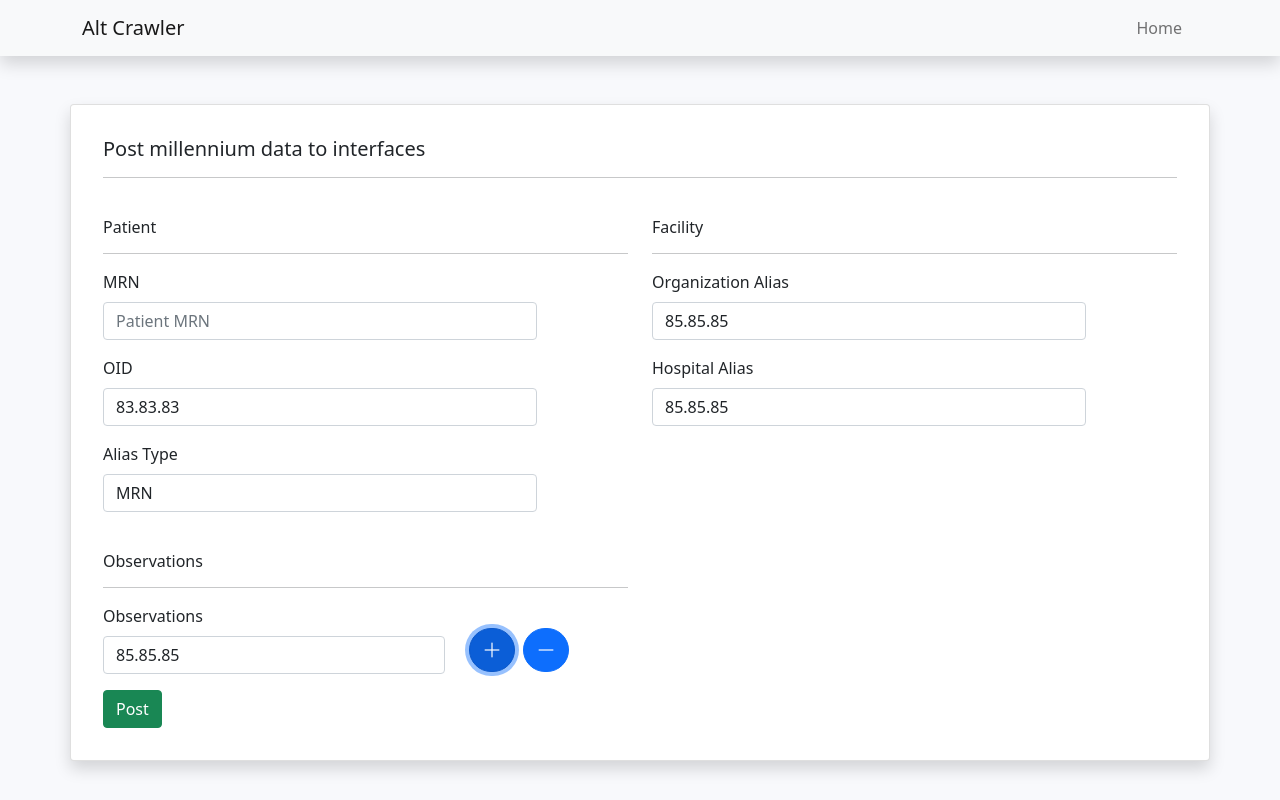
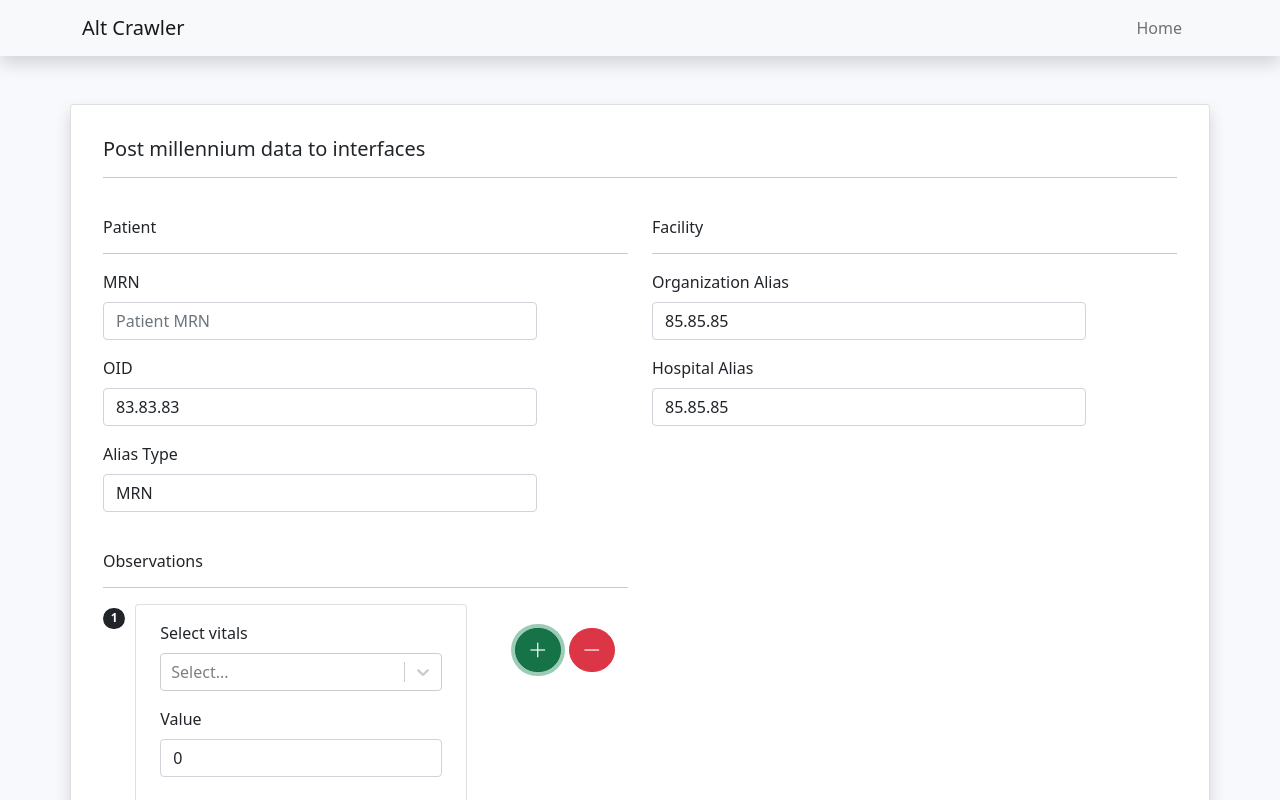
Before and after one commit to kaushikbhat07/altcrawler, a React (Create React App) app: page / in a window 1280 px wide. Both pictures are taken after a click on the button 126 px from the left and 650 px from the top of the page. Shown: the top 800 px of the page. Built offline with nearby package versions, Linux system fonts and the light colour scheme.

Commit message:
Update vitals form with react-select

```diff
--- a/src/vitals/VitalsForm.js
+++ b/src/vitals/VitalsForm.js
@@ -3,32 +3,89 @@ import Form from "react-bootstrap/Form";
 import Col from "react-bootstrap/Col";
 import Button from "react-bootstrap/Button";
 import Row from "react-bootstrap/Row";
+import Card from "react-bootstrap/Card";
+import Select from "react-select";
 
-function RenderObservationsForm({ counter, facility, handleFacilityChange }) {
+const options = [
+    { value: "chocolate", label: "Chocolate" },
+    { value: "strawberry", label: "Strawberry" },
+    { value: "vanilla", label: "Vanilla" },
+];
+
+/**
+ *	The text box/form to display when "plus" button is clicked.
+ */
+function RenderObservationsForm({
+    identifier,
+    counter,
+    facility,
+    handleFacilityChange,
+}) {
+    console.log("counter: ");
     console.log(counter);
     if (counter === 0) return <></>;
 
     return (
-        <Col md={8}>
-            <Form.Group md={12} as={Col} controlId="observationsControl">
-                <Form.Label>Observations</Form.Label>
-                <Form.Control
-                    required
-                    type="text"
-                    name="organizationAlias"
-                    placeholder="Organization Alias"
-                    onChange={handleFacilityChange}
-                    defaultValue={facility.organizationAlias}
-                />
-                <Form.Control.Feedback>Looks good!</Form.Control.Feedback>
-                <Form.Control.Feedback type="invalid">
-                    Please provide a valid Organization Alias.
-                </Form.Control.Feedback>
-            </Form.Group>
+        <Col md={9} className="mb-3">
+            <Row className="w-100">
+                <Col md={1}>
+                    <span class="badge rounded-pill bg-dark">{identifier}</span>
+                </Col>
+                <Col md={11}>
+                    <Card className="px-4 py-3 w-100">
+                        <Form.Group
+                            md={12}
+                            as={Col}
+                            controlId="observationsControl"
+                            className="mb-3"
+                        >
+                            <Form.Label>Select vitals</Form.Label>
+                            <Select
+                                options={options}
+                                name="ckilist"
+                                hasValue={true}
+                                classNamePrefix="form-control"
+                                // className="form-control"
+                            />
+                            <Form.Control.Feedback>
+                                Looks good!
+                            </Form.Control.Feedback>
+                            <Form.Control.Feedback type="invalid">
+                                Please provide a valid Organization Alias.
+                            </Form.Control.Feedback>
+                        </Form.Group>
+                        <Form.Group
+                            md={12}
+                            as={Col}
+                            controlId="validationCustom12"
+                            className="mb-3"
+                        >
+                            <Form.Label>Value</Form.Label>
+                            <Form.Control
+                                required
+                                type="text"
+                                name="resultValue"
+                                placeholder="Result Value"
+                                // onChange={handleFormChange}
+                                defaultValue={0}
+                            />
+                            <Form.Control.Feedback>
+                                Looks good!
+                            </Form.Control.Feedback>
+                            <Form.Control.Feedback type="invalid">
+                                Please provide a valid value to chart.
+                            </Form.Control.Feedback>
+                        </Form.Group>
+                    </Card>
+                </Col>
+            </Row>
         </Col>
     );
 }
 
+/**
+ * Functional component to accept form values from user
+ */
 function VitalsForm({
     form,
     handleSubmit,
@@ -38,28 +95,40 @@ function VitalsForm({
     patientAliases,
     handlePatientAliasesChange,
 }) {
+    // observations counter
     const [counter, setCounter] = useState(0);
-    const [obs, setObs] = useState([]);
+    // array of observation forms (RenderObservationsForm)
+    const [observationsFormList, setObservationsFormList] = useState([]);
 
+    /**
+     * Increase/Decrease counter of observations and add observation form to the array.
+     *
+     * TODO: Iterating 'counter'times each time counter is updated and adding observation form is not optimal.
+     * Need to work on implementing just adding/removing 1 element.
+     */
     const alterObservations = (counter) => {
         if (counter < 0) return <></>;
 
+        // increase/decrease counter
         setCounter(counter);
+
         var obs = [];
+
         for (var i = 0; i < counter; i++) {
             obs.push(
                 <RenderObservationsForm
                     key={i}
+                    identifier={i + 1}
                     counter={counter}
                     facility={facility}
                     handleFacilityChange={handleFacilityChange}
                 />
             );
         }
-        setObs(obs);
+        setObservationsFormList(obs);
     };
 
-    useEffect(() => {}, [counter, obs]);
+    useEffect(() => {}, [counter, observationsFormList]);
     return (
         <Form noValidate validated={form.validated} onSubmit={handleSubmit}>
             <Row>
@@ -190,11 +259,11 @@ function VitalsForm({
                     <h6>Observations</h6>
                     <hr />
                     <Row className="mb-3">
-                        {obs}
-                        <Col md={4}>
+                        {observationsFormList}
+                        <Col md={3}>
                             <div className="mt-3 pt-2">
                                 <Button
-                                    variant="primary"
+                                    variant="success"
                                     className="rounded-pill me-2"
                                     onClick={() =>
                                         alterObservations(counter + 1)
@@ -203,7 +272,7 @@ function VitalsForm({
                                     <i className="fs-5 bi bi-plus-lg"></i>
                                 </Button>
                                 <Button
-                                    variant="primary"
+                                    variant="danger"
                                     className="rounded-pill"
                                     onClick={() =>
                                         alterObservations(counter - 1)
@@ -216,7 +285,7 @@ function VitalsForm({
                     </Row>
                 </div>
             </Row>
-            <Button type="submit" variant="success">
+            <Button type="submit" variant="primary">
                 Post
             </Button>
         </Form>
```
Also changed, not shown: package.json (indentation only), 1 other file (tests, documents, lock files or other folders).
